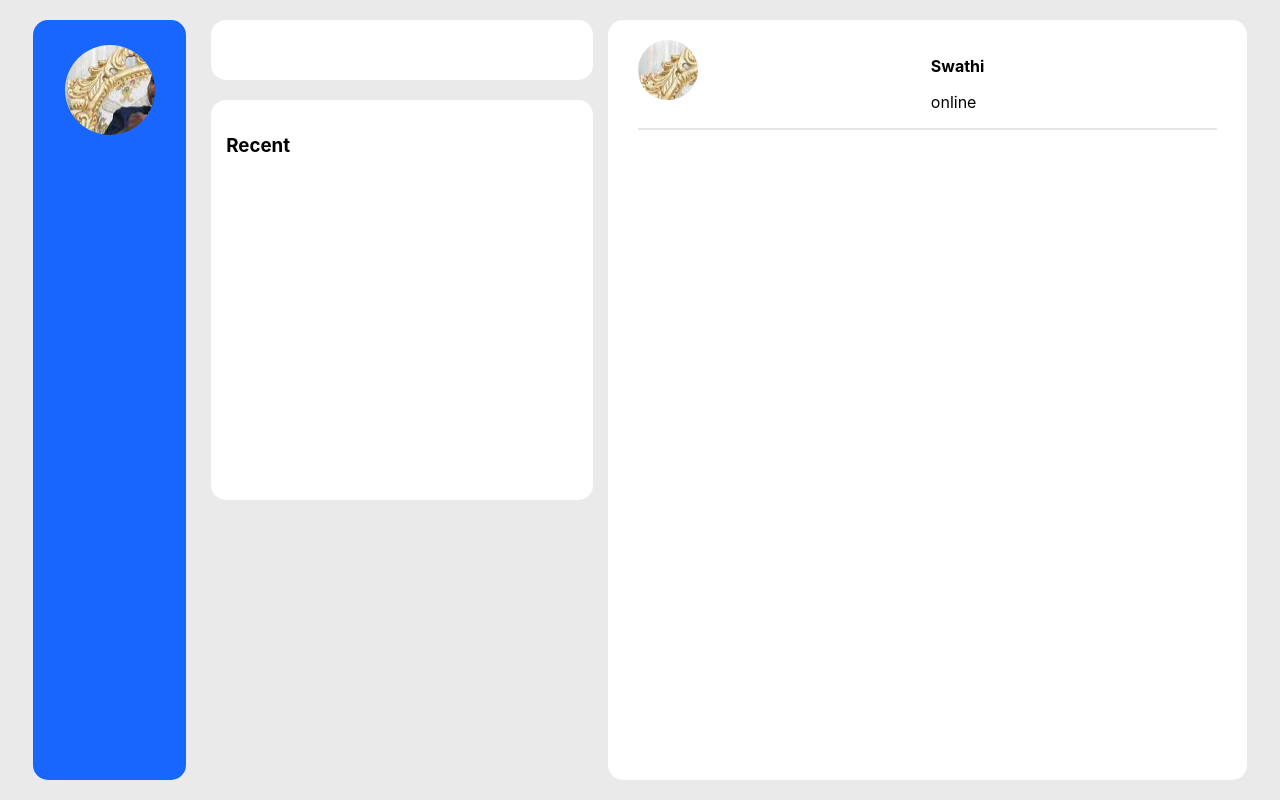
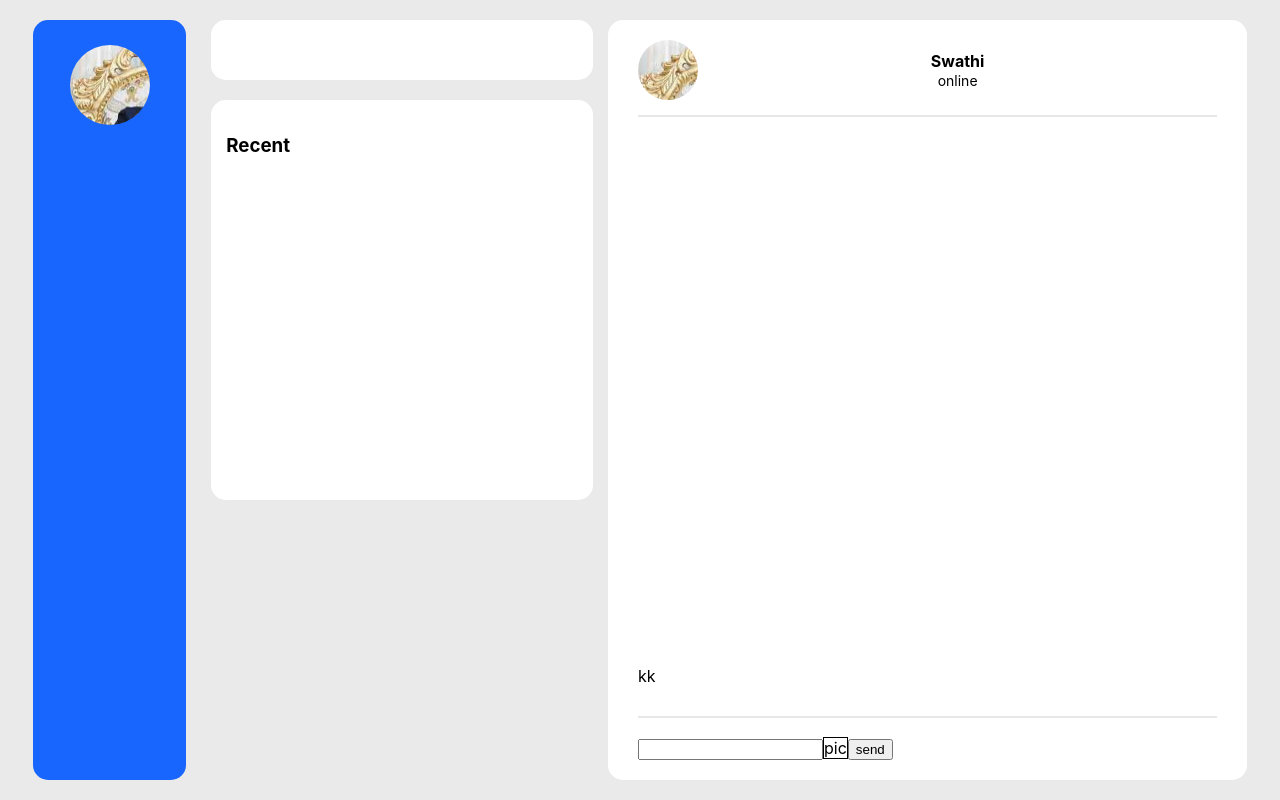
Before and after one commit to blaisembambo/application-web-de-messagerie-dentreprise-blaise-mbambo, a React (Create React App) app in the folder frontend/: page / in a window 1280 px wide. Built offline with nearby package versions, Linux system fonts and the light colour scheme; no server answers.

Commit message:
added three components, message sent and received and recent converstion

```diff
--- a/frontend/src/components/App.js
+++ b/frontend/src/components/App.js
@@ -49,6 +49,20 @@ function App() {
             <p className='contact-status'>online</p>
           </div>
         </div>
+        <div className='messagescontainerandinputscontainer'>
+          <div className='messages-container'>
+                kk
+          </div>
+          <div className='inputscontainer'>
+            <div className='textandfileinputs'>
+              <input type='text' />
+              <span className='file-input' style={{border:'1px solid black'}}>pic</span>
+            </div>
+            <div className='sendbuttoncontainer'>
+              <button>send</button>
+            </div>
+          </div>
+        </div>
       </div>
       {/*end of conversation */}
     </div>
--- a/frontend/src/styles/App.css
+++ b/frontend/src/styles/App.css
@@ -23,8 +23,8 @@ body{
 }
 
 .user-picture-container{
-  width: 90px;
-  height: 90px;
+  width: 80px;
+  height: 80px;
   border-radius: 50%;
   overflow: hidden;
   margin: auto;
@@ -57,10 +57,13 @@ body{
   width: 50vw;
   border-radius: 15px;
   padding: 20px 30px;
+  display: flex;
+  flex-direction: column;
 }
 
 .contactProfile-cotainer{
   display: flex;
+  padding-bottom: 15px;
   border-bottom: 2px solid #E7E7E7;
 }
 
@@ -74,6 +77,28 @@ body{
 .contactNameAndStatus{
  margin: auto;
 }
+
+.contactNameAndStatus p{
+  margin: 1px;
+ }
 .contact-name{
   font-weight: bold;
 }
+.contact-status{
+  font-size: 14px;
+  text-align: center;
+}
+
+.messagescontainerandinputscontainer{
+ margin-top: auto;
+}
+
+.messages-container{
+padding: 30px 0;
+}
+
+.inputscontainer{
+  display: flex;
+  border-top: 2px solid #E7E7E7;
+  padding-top: 20px;
+}
```
Also changed, not shown: frontend/src/components/MessageSent.js (added, +9 -0 lines), frontend/src/components/MessageReceived.js (added), frontend/src/components/RecentConversation.js (added), frontend/src/styles/MessageReceived.css (added), frontend/src/styles/MessageSent.css (added), frontend/src/styles/RecentConversation.css (added).
